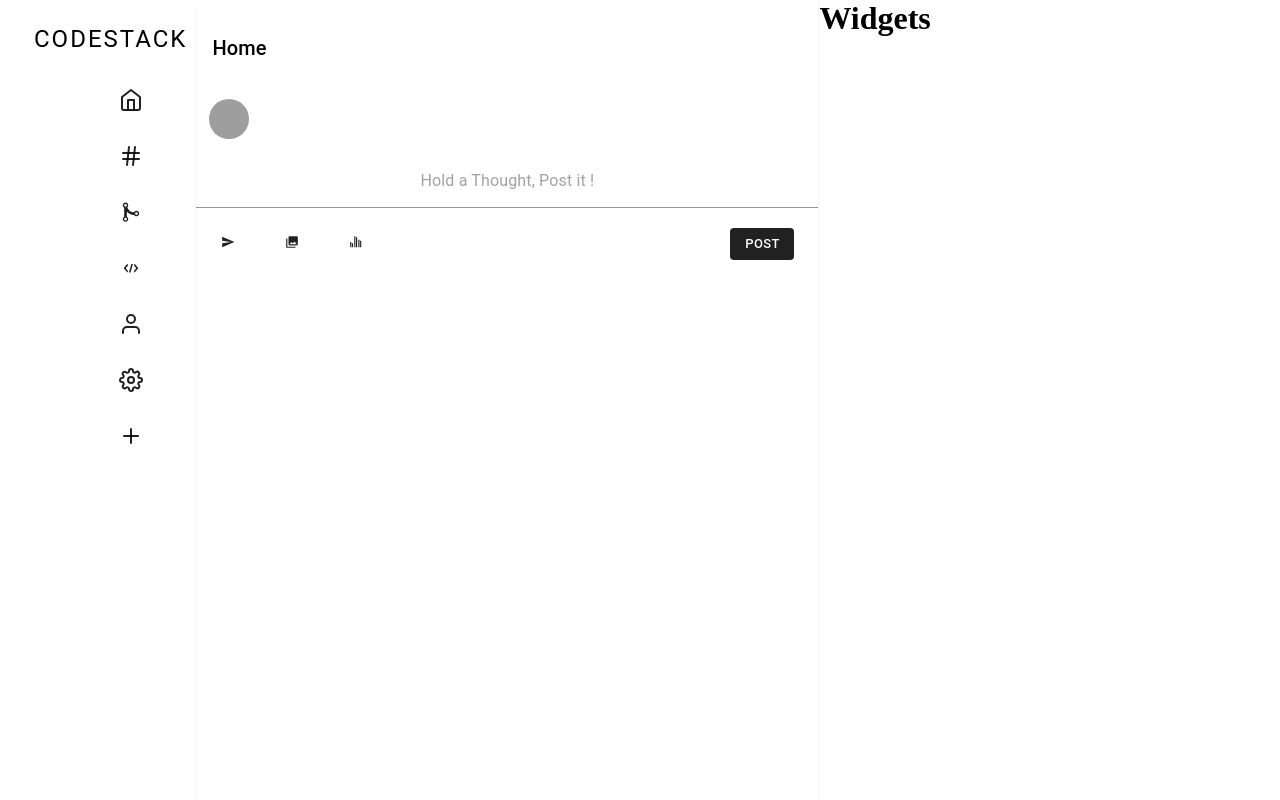
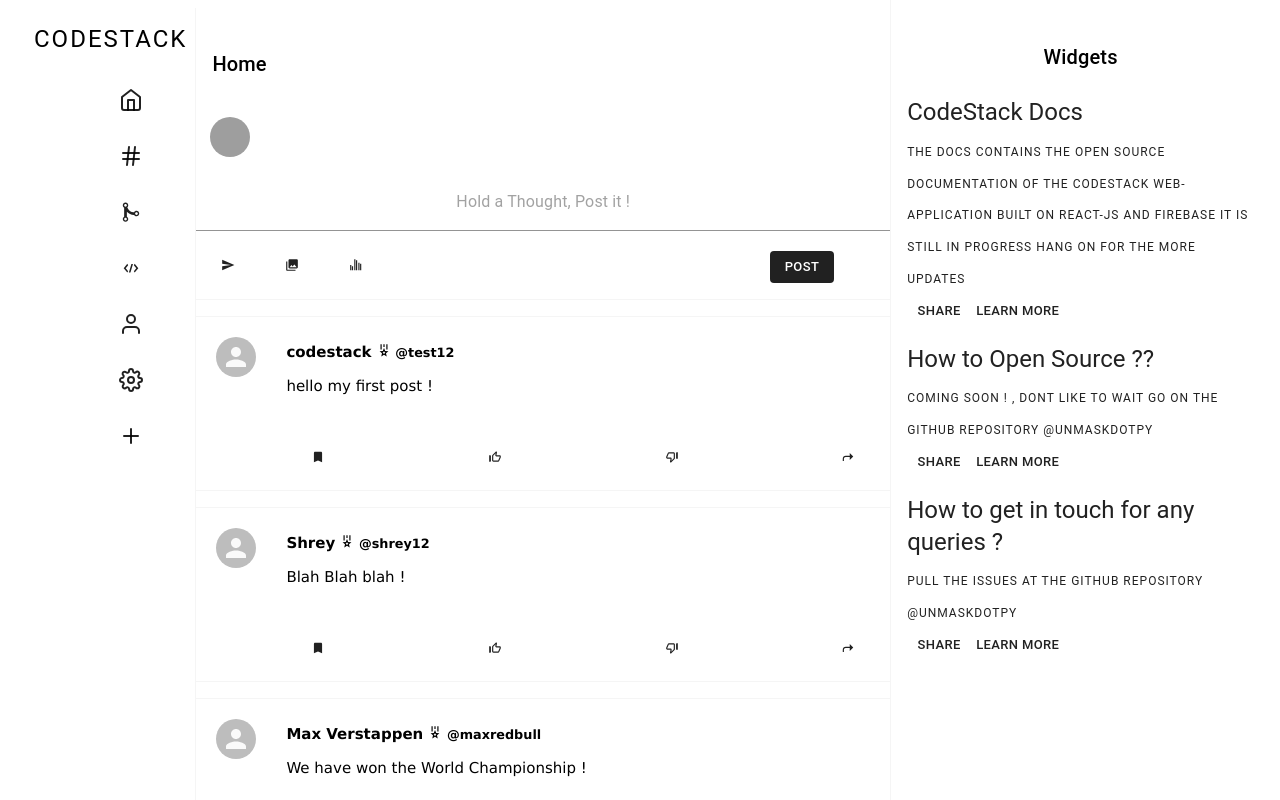
Before and after one commit to shreykoradia/unmaskdotpy, a React (Create React App) app: page /dashboard in a window 1280 px wide. Built offline with nearby package versions, Linux system fonts and the light colour scheme; no server answers; grey boxes are pictures that could not be loaded.

Commit message:
done with the widgets and post props

```diff
--- a/src/component/Dashboard/Feed/Feed.jsx
+++ b/src/component/Dashboard/Feed/Feed.jsx
@@ -4,7 +4,7 @@ import './feed.css'
 import Postbox from './Postbox';
 import Post from '../Post/Post.js'
 import db from '../../../firebase'
-import { collection } from "firebase/firestore";
+
 
 
 function Feed() {
@@ -19,7 +19,43 @@ function Feed() {
     {/* Post box for Q&A */}
       <Postbox />
      {/* Posts  */}
+     <Post
+     displayName="codestack"
+     username="test12"
+     verified="true"
+     text="hello my first post !"
+     image=""
+     avatar=" "
 
+     />
+     <Post
+     displayName="Shrey"
+     username="shrey12"
+     verified="true"
+     text="Blah Blah blah  !"
+     image=""
+     avatar=" "
+
+     />
+    <Post
+     displayName="Max Verstappen"
+     username="maxredbull"
+     verified="true"
+     text="We have won the World Championship  !"
+     image=""
+     avatar=" "
+
+     />
+
+     <Post
+     displayName="Mark Zuckerberg"
+     username="mark"
+     verified="true"
+     text="You did a cool Job shrey!"
+     image=""
+     avatar=" "
+
+     />
     {/* Posts  */}
     {/* Posts  */}
     {/* Posts  */}
--- a/src/component/Dashboard/Feed/feed.css
+++ b/src/component/Dashboard/Feed/feed.css
@@ -2,6 +2,8 @@
     flex: 0.6;
     border-right: 1px solid whitesmoke;
     overflow-y: scroll;
+    cursor: pointer;
+    user-select: none;
 }
 .feed::-webkit-scrollbar{
     display: none;
@@ -13,8 +15,8 @@
   }
 
 .header{
-    margin-top: 1rem;
-    position: sticky;
+    margin-top: 2rem;
+    /* position: sticky; */
     top: 0;
     /* background-color: white; */
     z-index: 100;
--- a/src/component/Dashboard/Feed/postbox.css
+++ b/src/component/Dashboard/Feed/postbox.css
@@ -1,5 +1,6 @@
 .postBox{
     margin: 0%;
+    border-bottom: 1px solid whitesmoke;
 }
 
 #fullWidth{
--- a/src/component/Dashboard/Post/Post.css
+++ b/src/component/Dashboard/Post/Post.css
@@ -1,13 +1,17 @@
 .post {
     display: flex;
     align-items: flex-start;
-    border-bottom: 1px solid var(--twitter-background);
+    border-bottom: 1px solid whitesmoke;
     padding-bottom: 10px;
+    border-top: 1px solid whitesmoke;
+    margin-top: 1rem;
   }
 
   .post__body {
     flex: 1;
     padding: 10px;
+    font-family: Verdana, Geneva, Tahoma, sans-serif;
+
   }
 
   .post__body > img {
@@ -16,29 +20,35 @@
 
   .post__footer {
     display: flex;
-    justify-content: space-between;
+    justify-content:space-between;
     margin-top: 20px;
   }
 
   .post__headerDescription {
     margin-bottom: 10px;
     font-size: 15px;
+    font-family: Verdana, Geneva, Tahoma, sans-serif;
+
   }
 
-  .post__headerText > h3 {
+  .post__headerText > h4 {
     font-size: 15px;
-    margin-bottom: 5px;
+    padding-top: 1rem;
+    margin-bottom: 1rem;
+    font-family: Verdana, Geneva, Tahoma, sans-serif;
+
   }
 
   .post__badge {
     font-size: 14px !important;
-    color: var(--twitter-color);
+    color: black ;
   }
 
   .post__headerSpecial {
     font-weight: 600;
-    font-size: 12px;
-    color: gray;
+    font-size: 0.8rem;
+    color: rgb(0, 0, 0);
+    font-family: Verdana, Geneva, Tahoma, sans-serif;
   }
 
   .post__avatar {
--- a/src/component/Dashboard/Post/Post.js
+++ b/src/component/Dashboard/Post/Post.js
@@ -1,6 +1,6 @@
 import React, { forwardRef } from "react";
 import "./Post.css";
-import { Avatar } from "@material-ui/core";
+import { Avatar , Button } from "@material-ui/core";
 import { MdBookmark } from "react-icons/md";
 import { MdThumbUpOffAlt } from "react-icons/md";
 import { MdThumbDownOffAlt } from "react-icons/md";
@@ -20,13 +20,14 @@ const Post = forwardRef(
         <div className="post__body">
           <div className="post__header">
             <div className="post__headerText">
-              <h3>
+              <h4>
                 {displayName}{" "}
                 <span className="post__headerSpecial">
-                  {verified && <RiMedal2Line className="post__badge" />} @
-                  {username}
+                {verified && <RiMedal2Line className="post__badge" />}{" "}
+                  @{username}
+
                 </span>
-              </h3>
+              </h4>
             </div>
             <div className="post__headerDescription">
               <p>{text}</p>
@@ -34,10 +35,10 @@ const Post = forwardRef(
           </div>
           <img src={image} alt="" />
           <div className="post__footer">
-            <MdBookmark fontSize="small" />
-            < MdThumbUpOffAlt fontSize="small" />
-            < MdThumbDownOffAlt fontSize="small" />
-            < MdShortcut fontSize="small" />
+            <Button><MdBookmark /></Button>
+             <Button>< MdThumbUpOffAlt /></Button>
+            <Button>< MdThumbDownOffAlt /></Button>
+           <Button>< MdShortcut  /></Button>
           </div>
         </div>
       </div>
--- a/src/component/Dashboard/Widgets/Widgets.jsx
+++ b/src/component/Dashboard/Widgets/Widgets.jsx
@@ -1,9 +1,59 @@
 import React from 'react';
-
+import {Paper, Typography ,Button , Grid} from '@material-ui/core'
+import './widgets.css'
 function Widgets() {
   return(
    <>
-    <h1>Widgets</h1>
+   <div className="widgets">
+   <Grid container direction={"column"} spacing={2} justifyContent='center' alignItems='center'>
+   <Grid item>
+     <Typography gutterBottom variant="h6">Widgets</Typography>
+   </Grid>
+   <Grid item>
+   <Paper variant='string' elevation={0} square="true">
+        <Typography gutterBottom variant="h5">
+          CodeStack Docs
+        </Typography>
+        <Typography variant="overline">
+          The docs contains the open source documentation of the CodeStack web-application Built on React-Js
+          and Firebase it is still in progress hang on for the more updates
+        </Typography>
+        <Grid item>
+        <Button size="small">Share</Button>
+        <Button size="small">Learn More</Button>
+        </Grid>
+    </Paper >
+   </Grid>
+   <Grid item>
+   <Paper variant='string' elevation={0} square="true">
+        <Typography gutterBottom variant="h5">
+          How to Open Source ??
+        </Typography>
+        <Typography variant="overline">
+         Coming Soon ! , Dont like to Wait go on the Github repository @unmaskdotpy
+        </Typography>
+        <Grid item>
+        <Button size="small">Share</Button>
+        <Button size="small">Learn More</Button>
+        </Grid>
+    </Paper >
+   </Grid>
+   <Grid item>
+   <Paper variant='sting' elevation={0} square="true">
+        <Typography gutterBottom variant="h5">
+        How to get in touch for any queries ?
+        </Typography>
+        <Typography variant="overline">
+         Pull the issues at the Github repository @unmaskdotpy
+        </Typography>
+        <Grid item>
+        <Button size="small">Share</Button>
+        <Button size="small">Learn More</Button>
+        </Grid>
+    </Paper >
+   </Grid>
+   </Grid>
+   </div>
 
    </>
    );
--- /dev/null
+++ b/src/component/Dashboard/Widgets/widgets.css
@@ -0,0 +1,18 @@
+.widgets {
+    flex: 0.3;
+    overflow-y: scroll !important;
+    cursor: pointer;
+    user-select: none;
+    max-width:100% !important;
+    margin-top: 2%;
+    padding: 1rem;
+}
+
+.widgets::-webkit-scrollbar{
+    display: none;
+}
+/* Hide scrollbar for IE, Edge and Firefox */
+.widgets {
+    -ms-overflow-style: none; /* IE and Edge */
+    scrollbar-width: none; /* Firefox */
+  }
```
